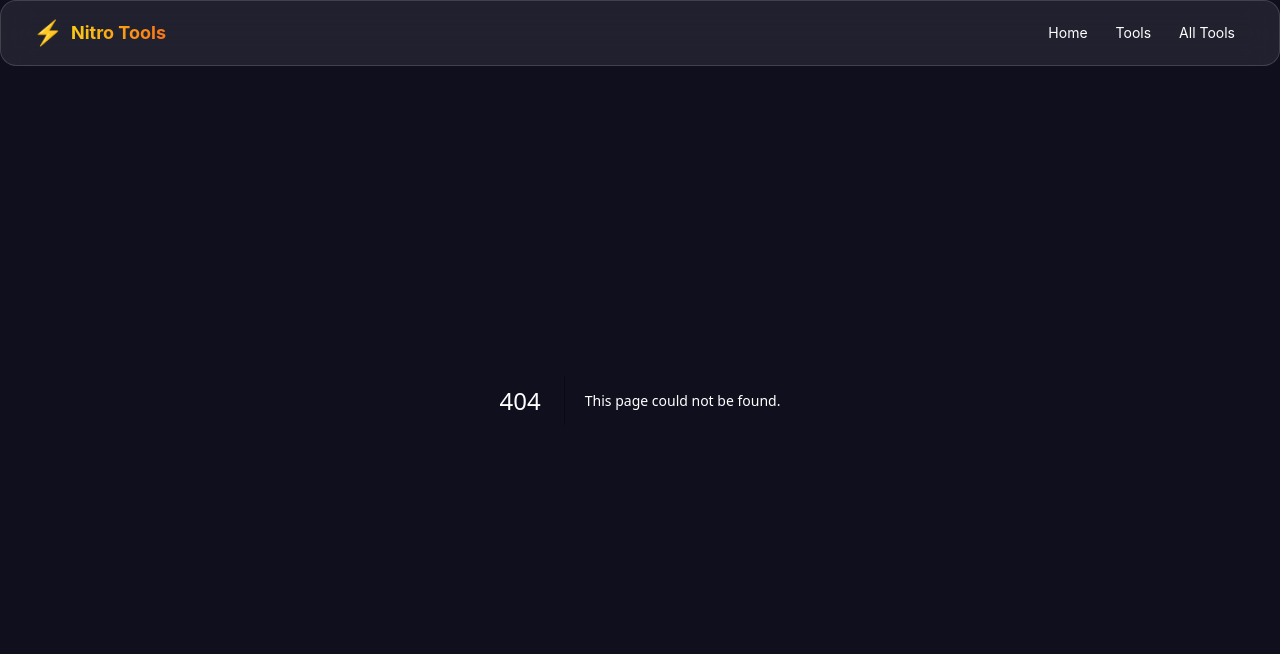
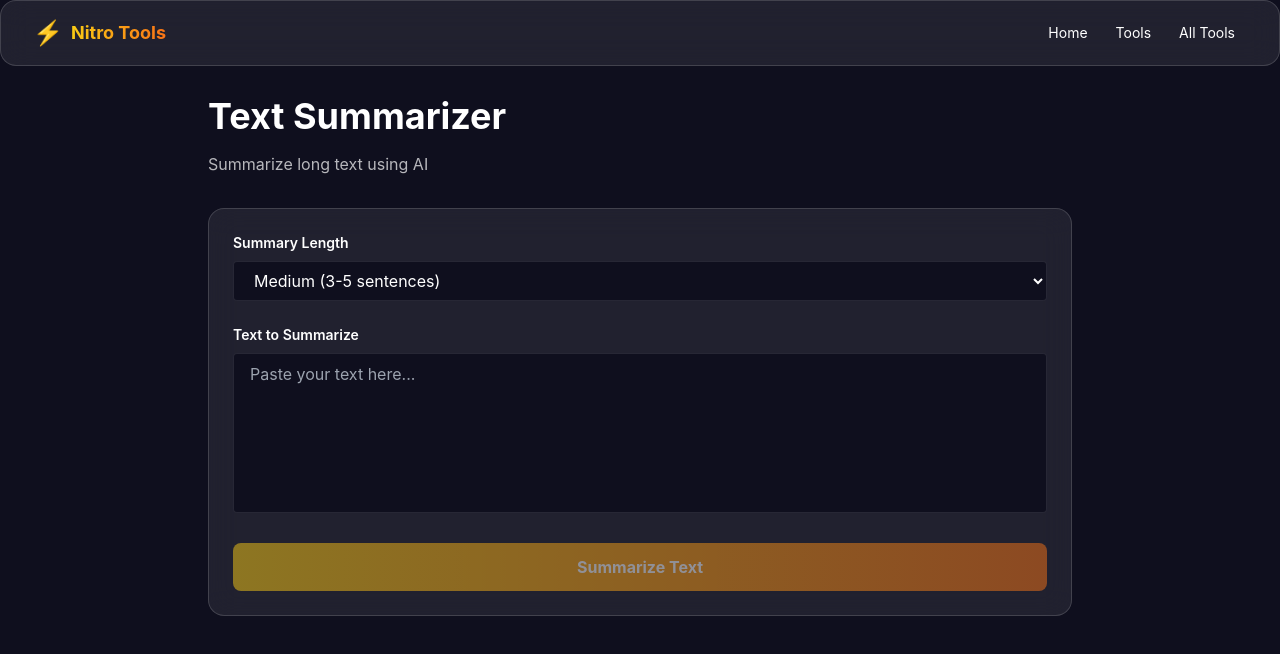
Before and after one commit to goalandpriority-ui/Nitro-Tools, a Next.js app: page /tools/ai/summarizer in a window 1280 px wide. Before the commit this address had no page. Shown: the top 654 px of the page. Built offline with nearby package versions, Linux system fonts and the light colour scheme.

Commit message:
Add text summarizer component with API integration

```diff
--- /dev/null
+++ b/app/tools/ai/summarizer/page.js
@@ -0,0 +1,125 @@
+'use client'
+
+import { useState } from 'react'
+
+export default function TextSummarizerPage() {
+  const [input, setInput] = useState('')
+  const [output, setOutput] = useState('')
+  const [length, setLength] = useState('medium')
+  const [loading, setLoading] = useState(false)
+
+  const summarizeText = async () => {
+    if (!input.trim()) return
+
+    setLoading(true)
+    try {
+      const response = await fetch('https://api.anthropic.com/v1/messages', {
+        method: 'POST',
+        headers: {
+          'Content-Type': 'application/json',
+          'x-api-key': process.env.NEXT_PUBLIC_ANTHROPIC_API_KEY || '',
+        },
+        body: JSON.stringify({
+          model: 'claude-opus-4-6',
+          max_tokens: 500,
+          messages: [
+            {
+              role: 'user',
+              content: `Summarize this text in ${length} length. Just provide the summary, nothing else.\n\nText: ${input}`,
+            },
+          ],
+        }),
+      })
+
+      const data = await response.json()
+      if (data.content && data.content[0]) {
+        setOutput(data.content[0].text)
+      }
+    } catch (error) {
+      setOutput('Error: Could not connect to API. Make sure you have ANTHROPIC_API_KEY set.')
+    }
+    setLoading(false)
+  }
+
+  const copyOutput = () => {
+    navigator.clipboard.writeText(output)
+  }
+
+  const downloadOutput = () => {
+    const element = document.createElement('a')
+    element.setAttribute('href', 'data:text/plain;charset=utf-8,' + encodeURIComponent(output))
+    element.setAttribute('download', 'summary.txt')
+    element.style.display = 'none'
+    document.body.appendChild(element)
+    element.click()
+    document.body.removeChild(element)
+  }
+
+  return (
+    <div className="pt-24 pb-16 min-h-screen">
+      <div className="max-w-4xl mx-auto px-4">
+        <h1 className="text-4xl font-bold mb-4">Text Summarizer</h1>
+        <p className="text-white/70 mb-8">Summarize long text using AI</p>
+
+        <div className="glass-lg p-6 space-y-6 mb-8">
+          <div>
+            <label className="block text-sm font-semibold mb-2">Summary Length</label>
+            <select
+              value={length}
+              onChange={(e) => setLength(e.target.value)}
+              className="w-full bg-dark-bg border border-white/10 rounded px-4 py-2 text-white focus:border-yellow-400 outline-none"
+            >
+              <option value="short">Short (1-2 sentences)</option>
+              <option value="medium">Medium (3-5 sentences)</option>
+              <option value="long">Long (7-10 sentences)</option>
+            </select>
+          </div>
+
+          <div>
+            <label className="block text-sm font-semibold mb-2">Text to Summarize</label>
+            <textarea
+              value={input}
+              onChange={(e) => setInput(e.target.value)}
+              placeholder="Paste your text here..."
+              className="w-full h-40 bg-dark-bg border border-white/10 rounded px-4 py-2 text-white focus:border-yellow-400 outline-none resize-none"
+            />
+          </div>
+
+          <button
+            onClick={summarizeText}
+            disabled={loading || !input.trim()}
+            className="w-full px-6 py-3 bg-gradient-to-r from-yellow-400 to-orange-500 text-white font-bold rounded-lg hover:shadow-lg disabled:opacity-50 transition-all"
+          >
+            {loading ? 'Summarizing...' : 'Summarize Text'}
+          </button>
+        </div>
+
+        {output && (
+          <div className="glass-lg p-6 space-y-4">
+            <div className="flex justify-between items-center">
+              <h2 className="text-lg font-bold">Summary</h2>
+              <div className="flex gap-2">
+                <button
+                  onClick={copyOutput}
+                  className="px-3 py-1 text-sm bg-white/10 rounded hover:bg-white/20 transition"
+                >
+                  Copy
+                </button>
+                <button
+                  onClick={downloadOutput}
+                  className="px-3 py-1 text-sm bg-white/10 rounded hover:bg-white/20 transition"
+                >
+                  Download
+                </button>
+              </div>
+            </div>
+            <p className="text-white/80 leading-relaxed">{output}</p>
+            <p className="text-xs text-white/50">
+              Original: {input.split(' ').length} words | Summary: {output.split(' ').length} words
+            </p>
+          </div>
+        )}
+      </div>
+    </div>
+  )
+                }
```
